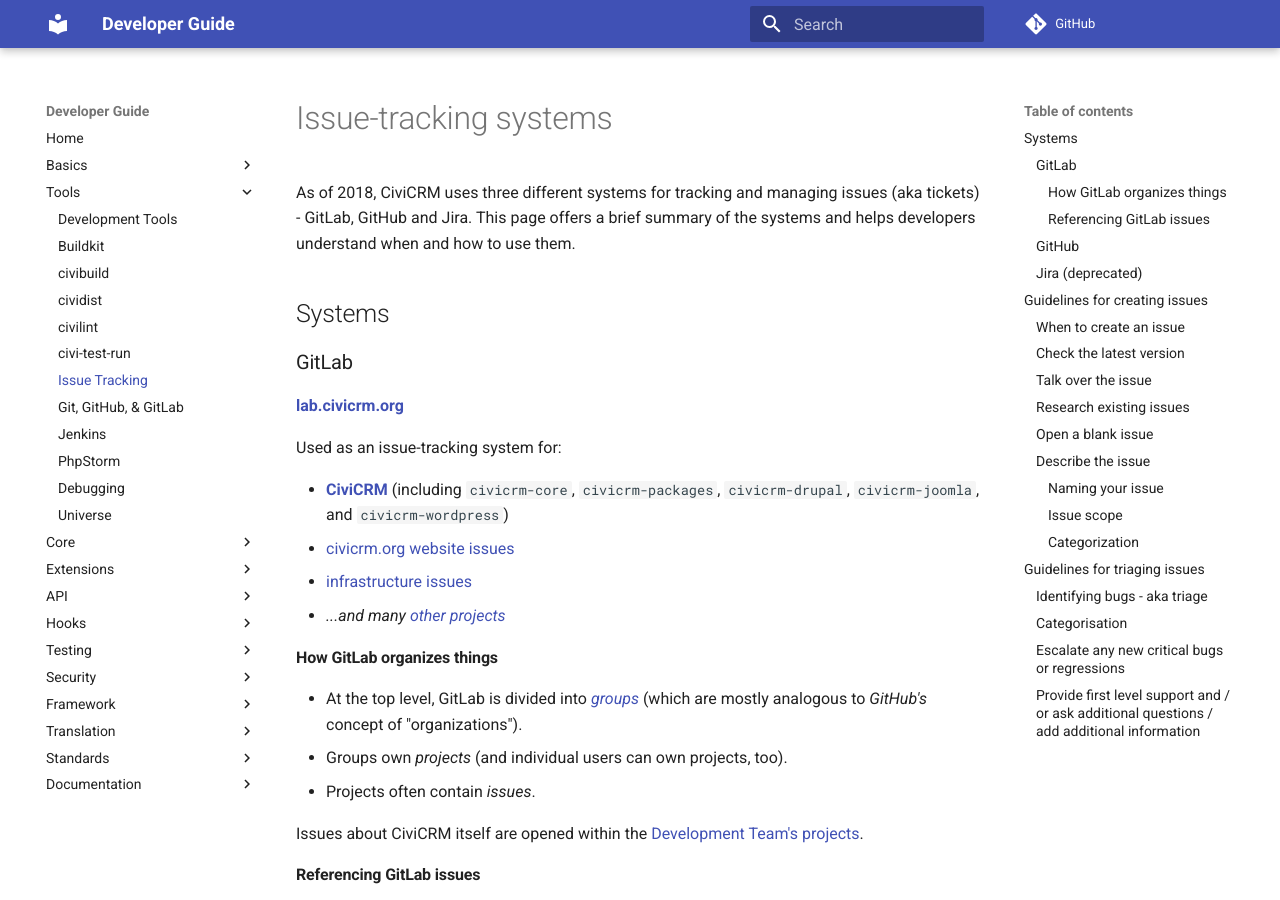
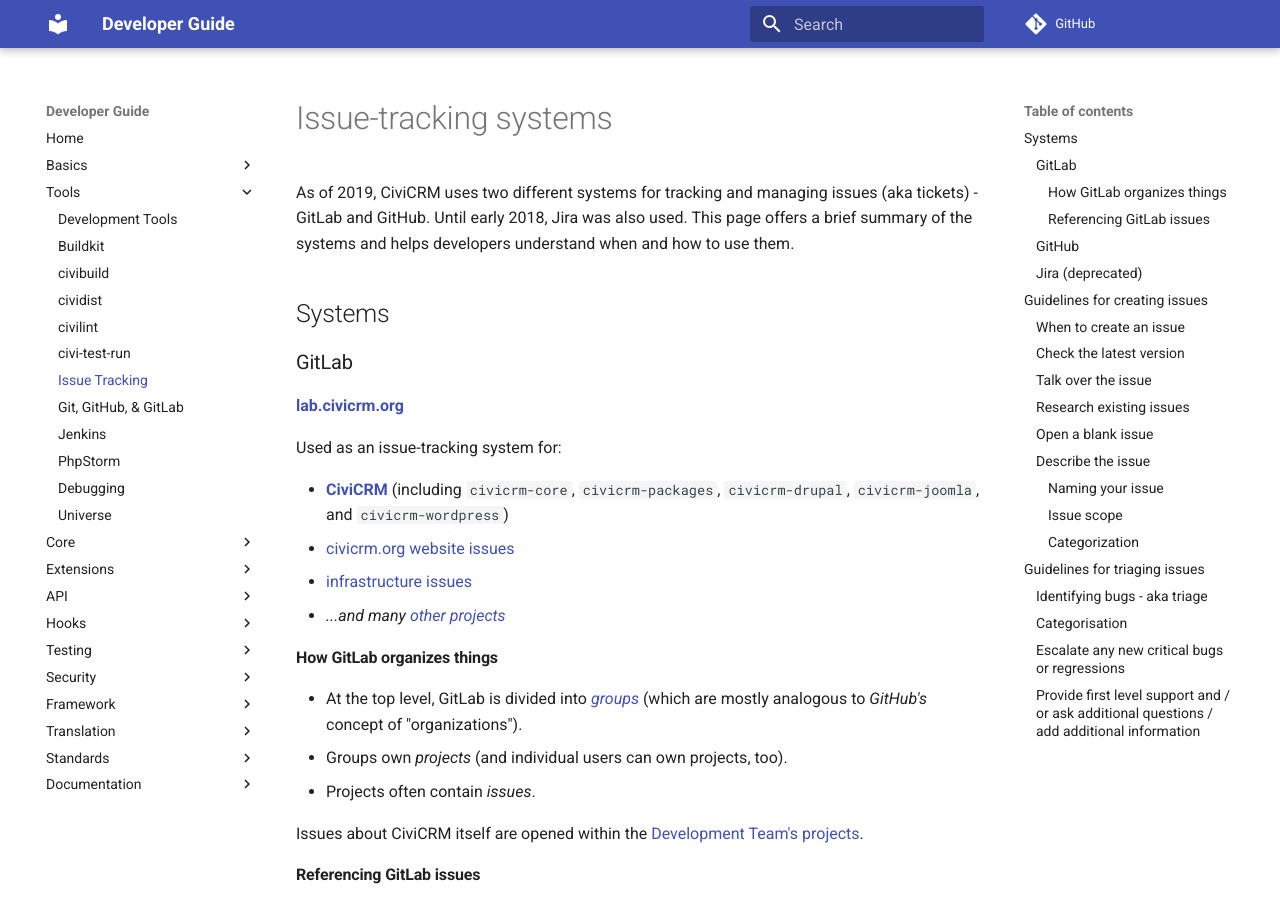
Before and after one commit to civicrm/civicrm-dev-docs, an MkDocs documentation site: the page built from docs/tools/issue-tracking.md, in a window 1280 px wide and 900 px high. Built offline with MkDocs 1.6.1 and Material for MkDocs 9.7.7, drawn with Linux system fonts in a browser that asks for light colours; comment, search, counter and statistics services are not loaded; old or Windows-style settings are respelled for this version of MkDocs.

Commit message:
update re Jira deprecation

```diff
--- a/docs/tools/issue-tracking.md
+++ b/docs/tools/issue-tracking.md
@@ -1,6 +1,6 @@
 # Issue-tracking systems
 
-As of 2018, CiviCRM uses three different systems for tracking and managing issues (aka tickets) - GitLab, GitHub and Jira. This page offers a brief summary of the systems and helps developers understand when and how to use them.
+As of 2019, CiviCRM uses two different systems for tracking and managing issues (aka tickets) - GitLab and GitHub. Until early 2018, Jira was also used. This page offers a brief summary of the systems and helps developers understand when and how to use them.
 
 
 ## Systems
```
